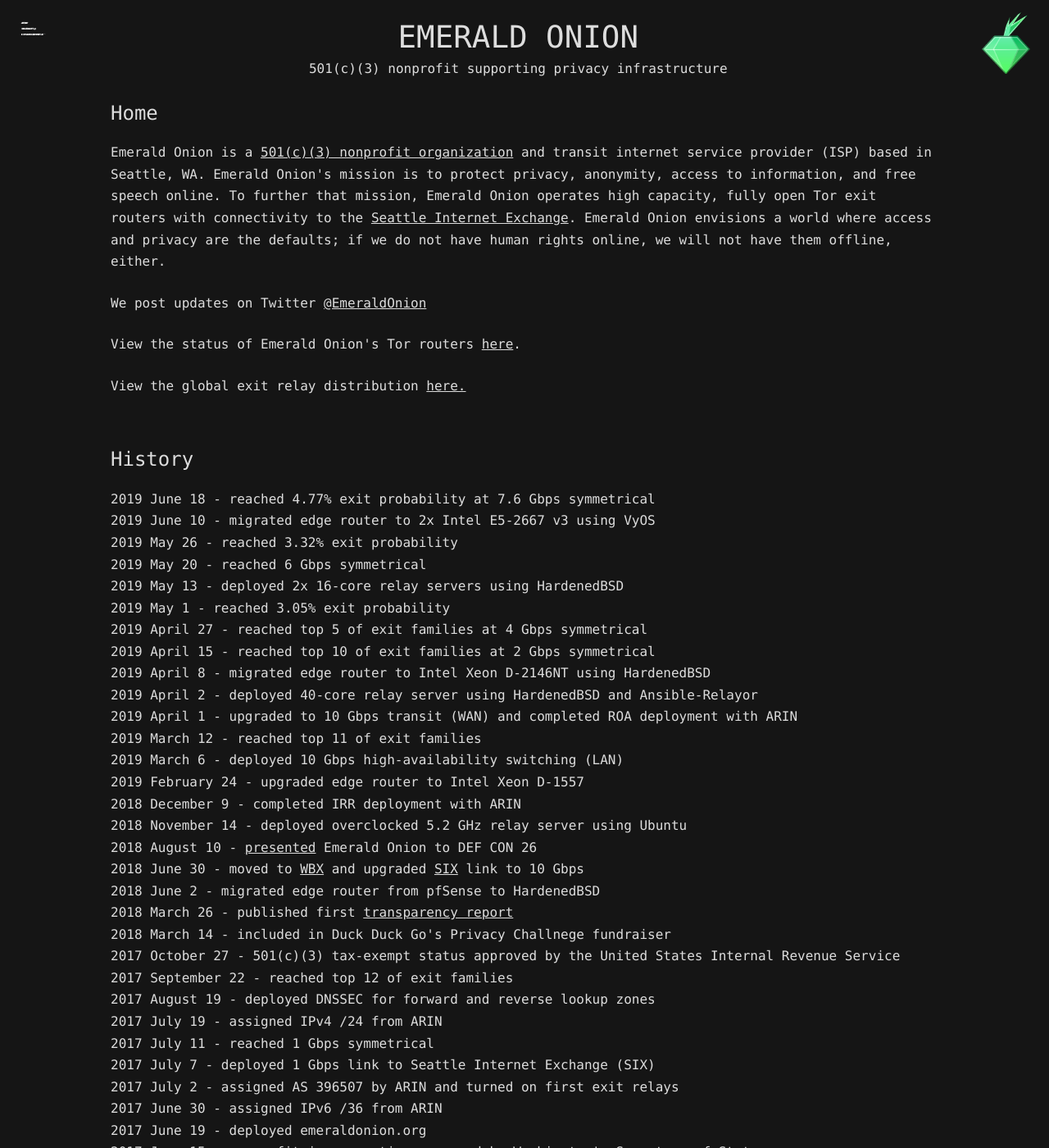
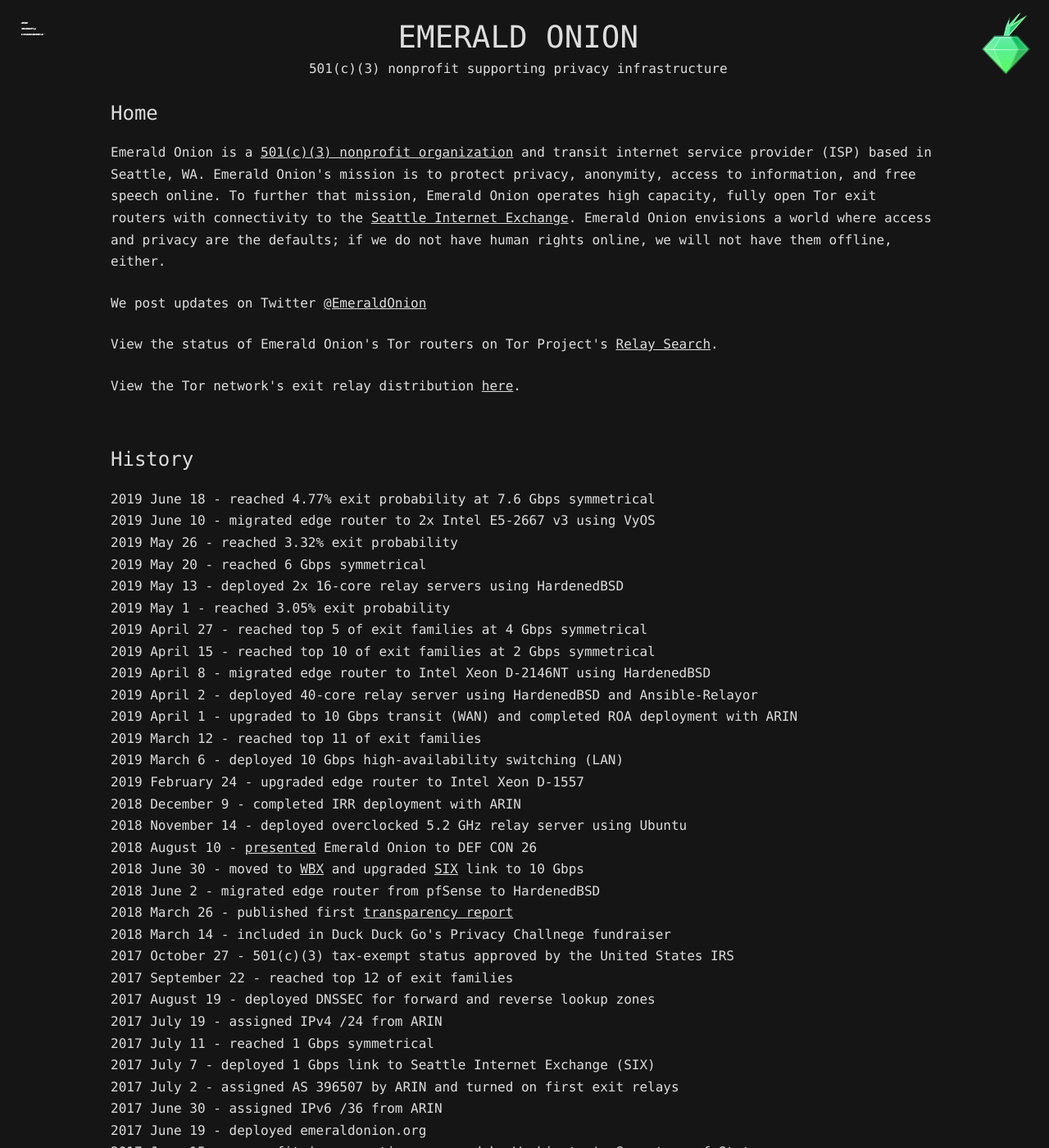
Before and after one commit to emeraldonion/emeraldonion.github.io, a Jekyll site: the page index.html, which Jekyll copies as it is, in a window 1280 px wide and 1400 px high. Shown: the whole window at 82% size. Built offline with Jekyll 4.4.1, drawn with Linux system fonts in a browser that asks for light colours.

Commit message:
minor edits

```diff
--- a/index.html
+++ b/index.html
@@ -32,8 +32,8 @@
         <h1>Home</h1>
 	    <p>Emerald Onion is a <a href="https://www.guidestar.org/profile/82-2009438" target="_blank">501(c)(3) nonprofit organization</a> and transit internet service provider (ISP) based in Seattle, WA. Emerald Onion's mission is to protect privacy, anonymity, access to information, and free speech online. To further that mission, Emerald Onion operates high capacity, fully open Tor exit routers with connectivity to the <a href="https://www.seattleix.net/">Seattle Internet Exchange</a>. Emerald Onion envisions a world where access and privacy are the defaults; if we do not have human rights online, we will not have them offline, either.</p>
 	    <p>We post updates on Twitter <a href="https://twitter.com/emeraldonion" target="_blank">@EmeraldOnion</a>
-	    <p>View the status of Emerald Onion's Tor routers <a href="https://metrics.torproject.org/rs.html#search/as:396507" target="_blank">here</a>.</p>
-	    <p>View the global exit relay distribution <a href="https://metrics.torproject.org/rs.html#aggregate/as/flag:exit" target="_blank">here.</a></p>
+	    <p>View the status of Emerald Onion's Tor routers on Tor Project's <a href="https://metrics.torproject.org/rs.html#search/as:396507" target="_blank">Relay Search</a>.</p>
+	    <p>View the Tor network's exit relay distribution <a href="https://metrics.torproject.org/rs.html#aggregate/as/flag:exit" target="_blank">here</a>.</p>
 	<h1>History</h1>
 	<p>2019 June 18 - reached 4.77% exit probability at 7.6 Gbps symmetrical
 	<br />2019 June 10 - migrated edge router to 2x Intel E5-2667 v3 using VyOS
@@ -56,7 +56,7 @@
 	<br />2018 June 2 - migrated edge router from pfSense to HardenedBSD
 	<br />2018 March 26 - published first <a href="transparency/">transparency report</a>
 	<br />2018 March 14 - included in Duck Duck Go's Privacy Challnege fundraiser
-	<br />2017 October 27 - 501(c)(3) tax-exempt status approved by the United States Internal Revenue Service
+	<br />2017 October 27 - 501(c)(3) tax-exempt status approved by the United States IRS
 	<br />2017 September 22 - reached top 12 of exit families
 	<br />2017 August 19 - deployed DNSSEC for forward and reverse lookup zones
 	<br />2017 July 19 - assigned IPv4 /24 from ARIN
```
